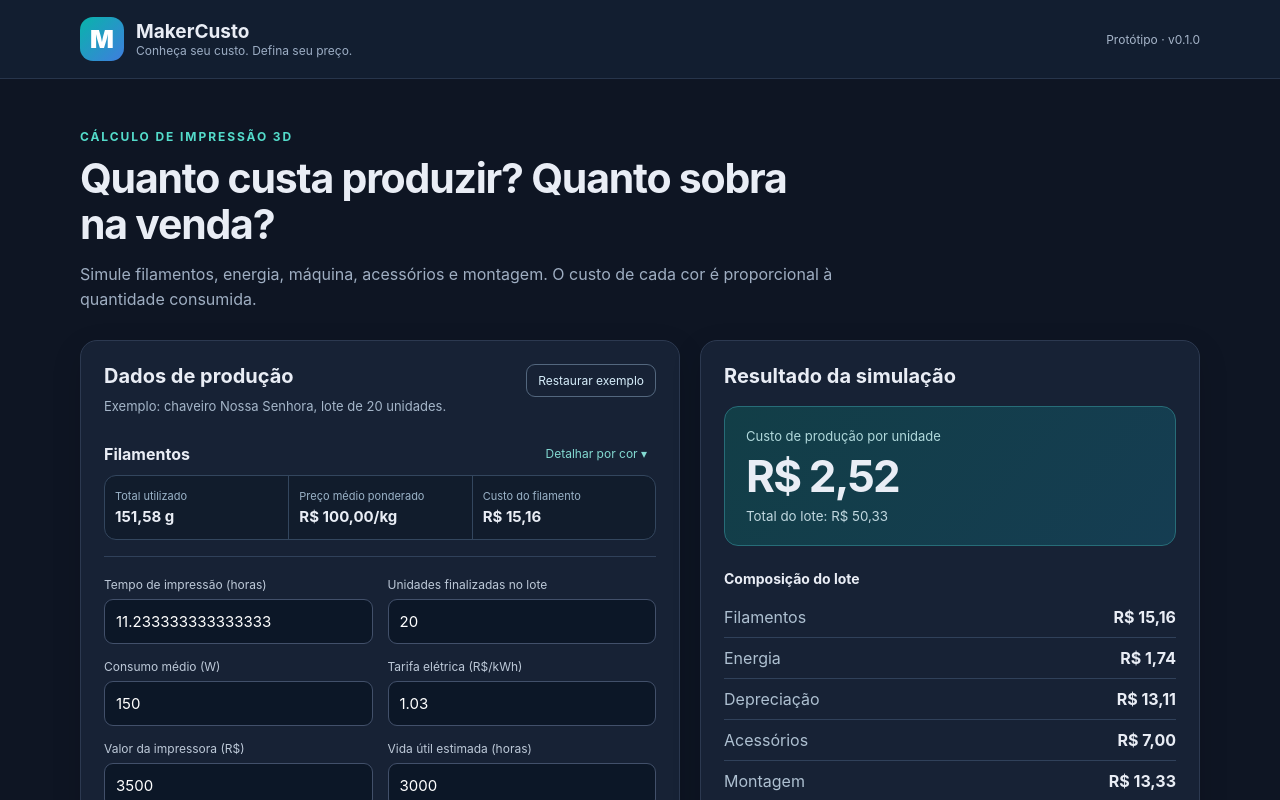
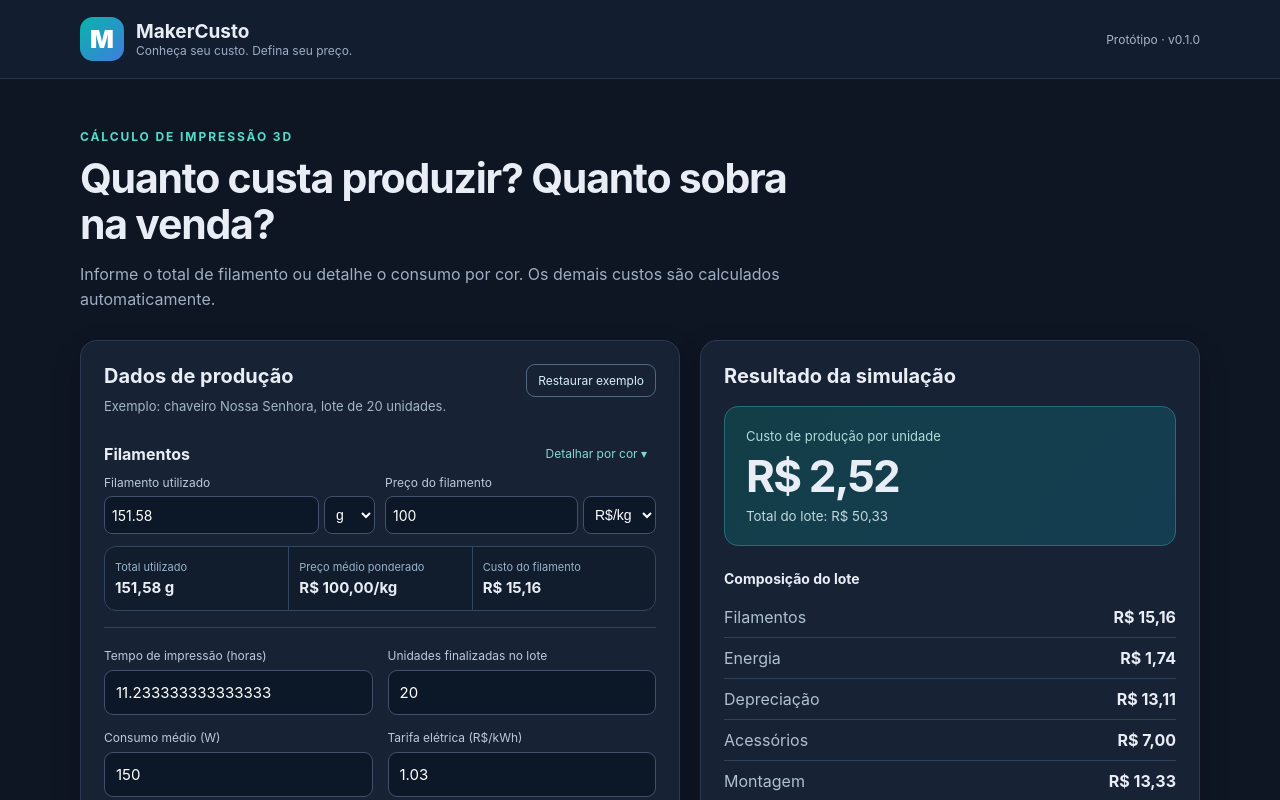
Before and after one commit to jeffersonfukner-hue/makercusto, a React (Vite) app: page / in a window 1280 px wide. Shown: the top 800 px of the page. Built offline with nearby package versions, Linux system fonts and the light colour scheme.

Commit message:
feat: permitir custo simples editável e alternar detalhamento sem dupla contagem

```diff
--- a/src/App.tsx
+++ b/src/App.tsx
@@ -29,12 +29,19 @@ const fields:{key:NumericKey;label:string;step:string}[] = [
  {key:'laborPerHour',label:'Mão de obra (R$/h)',step:'0.01'},
  {key:'salePrice',label:'Preço de venda por unidade (R$)',step:'0.01'}
 ];
+type Unit = 'g' | 'kg';
+type SimpleFilament = { quantity:number; quantityUnit:Unit; price:number; priceUnit:Unit };
+const initialSimple:SimpleFilament = {quantity:151.58,quantityUnit:'g',price:100,priceUnit:'kg'};
+const asGrams = (quantity:number,unit:Unit) => quantity * (unit==='kg'?1000:1);
+const perKg = (price:number,unit:Unit) => price * (unit==='g'?1000:1);
 const newDraft = ():MaterialLine => ({id:'',name:'',type:'PLA',brand:'',grams:NaN,wasteGrams:0,pricePerKg:0,packageQuantity:1,packageUnit:'kg',packagePrice:NaN});
 const seeded = () => referenceCase.materials!.map(m=>({...m,type:'PETG',brand:'',packageQuantity:1,packageUnit:'kg' as const,packagePrice:100}));
 const calculatedPackagePrice = (item:MaterialLine):number => item.packagePrice ?? item.pricePerKg*(item.packageQuantity??1)*(item.packageUnit==='g'?.001:1);
 export default function App(){
- const [form,setForm]=useState<CostInput>(()=>({...referenceCase,materials:seeded()}));
+ const [form,setForm]=useState<CostInput>(()=>({...referenceCase,materials:undefined}));
  const [details,setDetails]=useState(false);
+ const [simple,setSimple]=useState<SimpleFilament>(initialSimple);
+ const [detailedMaterials,setDetailedMaterials]=useState<MaterialLine[]>(seeded);
  const [draft,setDraft]=useState<MaterialLine>(newDraft);
  const [editId,setEditId]=useState<string|null>(null);
  const [nextId,setNextId]=useState(1);
@@ -60,33 +67,53 @@ export default function App(){
   }
   const gramsPurchased=draft.packageQuantity!*(draft.packageUnit==='kg'?1000:1);
   const row:MaterialLine={...draft,id:editId??'extra-'+nextId,pricePerKg:draft.packagePrice!/gramsPurchased*1000};
-  setForm(prev=>({...prev,materials:editId?(prev.materials??[]).map(m=>m.id===editId?row:m):[...(prev.materials??[]),row]}));
+  setDetailedMaterials(prev=>editId?prev.map(m=>m.id===editId?row:m):[...prev,row]);
   if(!editId)setNextId(v=>v+1);
   remember('cor',row.name);remember('tipo',row.type||'');remember('marca',row.brand||'');
   setDraft(newDraft());setEditId(null);setErrorDraft('');
  };
  const edit=(m:MaterialLine)=>{setDetails(true);setEditId(m.id);setErrorDraft('');setDraft({...m,packageQuantity:m.packageQuantity??1,packageUnit:m.packageUnit??'kg',packagePrice:calculatedPackagePrice(m)});};
- const remove=(id:string)=>{setForm(prev=>({...prev,materials:(prev.materials??[]).filter(m=>m.id!==id)}));if(editId===id){setDraft(newDraft());setEditId(null);}};
- const reset=()=>{setForm({...referenceCase,materials:seeded()});setDraft(newDraft());setEditId(null);setNextId(1);setErrorDraft('');};
+ const remove=(id:string)=>{setDetailedMaterials(prev=>prev.filter(m=>m.id!==id));if(editId===id){setDraft(newDraft());setEditId(null);}};
+ const reset=()=>{
+   setForm({...referenceCase,materials:undefined});
+   setSimple(initialSimple);
+   setDetailedMaterials(seeded());
+   setDetails(false);
+   setDraft(newDraft());setEditId(null);setNextId(1);setErrorDraft('');
+ };
+ const activeInput:CostInput={
+   ...form,
+   grams:asGrams(simple.quantity,simple.quantityUnit),
+   pricePerKg:perKg(simple.price,simple.priceUnit),
+   materials:details?detailedMaterials:undefined
+ };
  let result:ReturnType<typeof calculateCost>|undefined, error='';
- try{result=calculateCost(form)}catch(e){error=(e as Error).message;}
+ try{result=calculateCost(activeInput)}catch(e){error=(e as Error).message;}
  const used = result ? result.modelGrams+result.wasteGrams : 0;
  const average = result&&used>0?result.material/used*1000:0;
  return <>
  <header className="site-header"><div className="shell brand"><span className="brand-mark" aria-hidden="true">M</span><div><strong>MakerCusto</strong><small>Conheça seu custo. Defina seu preço.</small></div><span className="phase">Protótipo · v0.1.0</span></div></header>
  <main className="shell">
-  <section className="intro"><p className="eyebrow">CÁLCULO DE IMPRESSÃO 3D</p><h1>Quanto custa produzir? Quanto sobra na venda?</h1><p>Simule filamentos, energia, máquina, acessórios e montagem. O custo de cada cor é proporcional à quantidade consumida.</p></section>
+  <section className="intro"><p className="eyebrow">CÁLCULO DE IMPRESSÃO 3D</p><h1>Quanto custa produzir? Quanto sobra na venda?</h1><p>Informe o total de filamento ou detalhe o consumo por cor. Os demais custos são calculados automaticamente.</p></section>
   <div className="workspace">
    <section className="panel">
     <div className="panel-heading"><div><h2>Dados de produção</h2><p>Exemplo: chaveiro Nossa Senhora, lote de 20 unidades.</p></div><button type="button" onClick={reset}>Restaurar exemplo</button></div>
     <section className="materials" aria-labelledby="materials-title">
-     <div className="materials-heading"><h3 id="materials-title">Filamentos</h3><button className="details-button" type="button" aria-expanded={details} aria-controls="material-details" onClick={()=>setDetails(v=>!v)}>{details?'Ocultar cores':'Detalhar por cor'} <span aria-hidden="true">{details?'▴':'▾'}</span></button></div>
+     <div className="materials-heading"><h3 id="materials-title">Filamentos</h3><button className="details-button" type="button" aria-expanded={details} aria-controls="material-details" onClick={()=>setDetails(v=>!v)}>{details?'Usar total de filamento':'Detalhar por cor'} <span aria-hidden="true">{details?'▴':'▾'}</span></button></div>
+     {!details&&<div className="simple-material-fields">
+       <label>Filamento utilizado
+         <div className="simple-field-combo"><input data-testid="simpleQuantity" type="number" min="0" step="any" value={display(simple.quantity)} onChange={e=>setSimple(prev=>({...prev,quantity:numeric(e.target.value)}))}/><select aria-label="Unidade do total utilizado" value={simple.quantityUnit} onChange={e=>setSimple(prev=>({...prev,quantityUnit:e.target.value as Unit}))}><option value="g">g</option><option value="kg">kg</option></select></div>
+       </label>
+       <label>Preço do filamento
+         <div className="simple-field-combo"><input data-testid="simplePrice" type="number" min="0" step="any" value={display(simple.price)} onChange={e=>setSimple(prev=>({...prev,price:numeric(e.target.value)}))}/><select aria-label="Unidade do preço do filamento" value={simple.priceUnit} onChange={e=>setSimple(prev=>({...prev,priceUnit:e.target.value as Unit}))}><option value="kg">R$/kg</option><option value="g">R$/g</option></select></div>
+       </label>
+     </div>}
      <div className="material-summary">
        <div><small>Total utilizado</small><strong data-testid="totalUsed">{result?count(used)+' g':'—'}</strong></div>
        <div><small>Preço médio ponderado</small><strong data-testid="averagePrice">{result?money(average)+'/kg':'—'}</strong></div>
        <div><small>Custo do filamento</small><strong data-testid="materialCost">{result?money(result.material):'—'}</strong></div>
      </div>
-     {details&&<div id="material-details">
+     <div id="material-details" hidden={!details}>
       <datalist id="catalog-cor">{list('cor').map(x=><option key={normalize(x)} value={x}/>)}</datalist>
       <datalist id="catalog-tipo">{list('tipo').map(x=><option key={normalize(x)} value={x}/>)}</datalist>
       <datalist id="catalog-marca">{list('marca').map(x=><option key={normalize(x)} value={x}/>)}</datalist>
@@ -106,14 +133,14 @@ export default function App(){
        {errorDraft&&<p className="error" role="alert">{errorDraft}</p>}
       </div>
       <div className="materials-table-scroll"><table className="materials-table"><thead><tr><th>Filamento / ações</th><th>Marca</th><th>Embalagem</th><th>Preço total</th><th>Usado</th><th>Custo</th></tr></thead><tbody>
-        {(form.materials??[]).map(item=>{
+        {detailedMaterials.map(item=>{
          const pkgQty=item.packageQuantity??1,pkgUnit=item.packageUnit??'kg';
          const spent=(item.grams+item.wasteGrams)*((item.packagePrice??item.pricePerKg*pkgQty*(pkgUnit==='kg'?1:.001))/(pkgQty*(pkgUnit==='kg'?1000:1)));
          return <tr key={item.id} data-testid={'row-'+item.id}><td><strong>{item.name}</strong><small>{item.type||'Filamento'}</small><div className="row-actions"><button type="button" aria-label={'Editar '+item.name} onClick={()=>edit(item)}>Editar</button><button type="button" aria-label={'Remover '+item.name} onClick={()=>remove(item.id)}>×</button></div></td><td>{item.brand||'—'}</td><td>{count(pkgQty)} {pkgUnit}</td><td>{money(calculatedPackagePrice(item))}</td><td>{count(item.grams+item.wasteGrams)} g</td><td className="numeric-cell">{money(spent)}</td></tr>;
         })}
       </tbody><tfoot><tr><th colSpan={4}>Total</th><th>{result?count(used)+' g':'—'}</th><th>{result?money(result.material):'—'}</th></tr></tfoot></table></div>
       <p className="footnote">A tabela usa quantidade adquirida e preço da embalagem para calcular o preço por grama. Informe purga apenas se ela não estiver incluída no peso usado.</p>
-     </div>}
+     </div>
     </section>
     <div className="fields">{fields.map(field=><label key={field.key}>{field.label}<input data-testid={field.key} type="number" min={field.key==='quantity'||field.key==='lifetimeHours'?'1':'0'} step={field.step} value={display(form[field.key])} onChange={e=>update(field.key,e.target.value)}/></label>)}</div>
     <p className="footnote">Tarifa, potência e vida útil são hipóteses editáveis, não medições oficiais.</p>
--- a/src/styles.css
+++ b/src/styles.css
@@ -46,3 +46,12 @@
  .materials-heading .details-button{display:block;align-self:flex-start;min-height:44px;padding:10px 12px!important;background:#172c3c!important;border:1px solid #3a5c70!important}
  .materials-table{min-width:565px}
 }
+
+/* Modo simples editável: duas entradas compactas sem cards extras. */
+.simple-material-fields{display:grid;grid-template-columns:repeat(2,minmax(0,1fr));gap:10px;margin:0 0 12px}
+.simple-material-fields>label{display:flex;flex-direction:column;gap:6px;color:#bbcbda;font-size:12px;min-width:0}
+.simple-field-combo{display:flex;min-width:0;gap:5px}
+.simple-field-combo input,.simple-field-combo select{min-width:0;padding:9px 7px;color:#fff;background:#0c1727;border:1px solid #42506a;border-radius:8px;font-size:14px}
+.simple-field-combo input{flex:1;width:100%}
+.simple-field-combo select{flex:0 0 auto;width:auto;max-width:86px}
+@media(max-width:520px){.simple-material-fields{grid-template-columns:1fr}}
```
Also changed, not shown: 5 other files (tests, documents, lock files or other folders).
